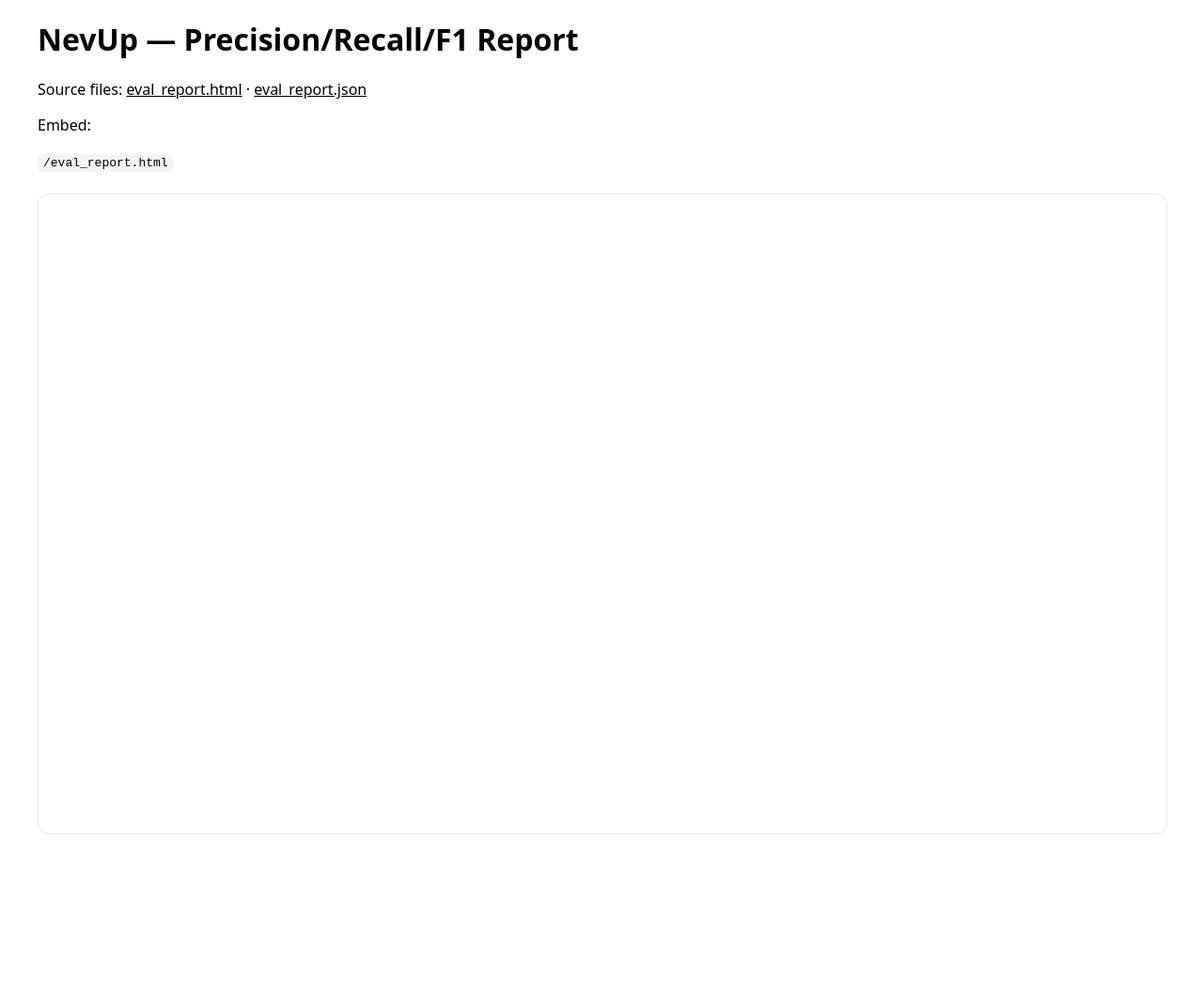
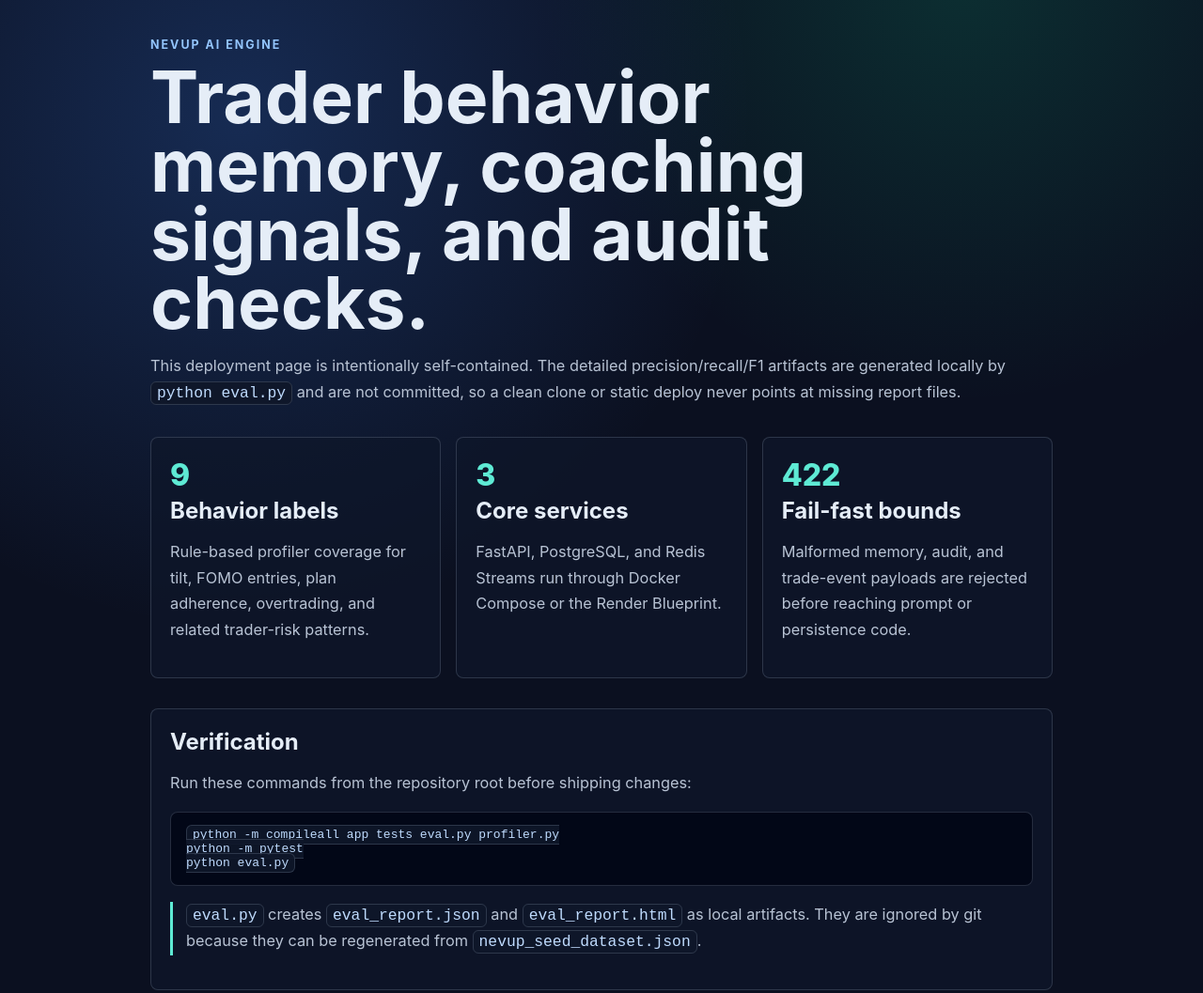
Before and after one commit to himanshu748/NevUP, a plain HTML site: page report/index.html in a window 1280 px wide. Shown: the part 20-1077 px from the top of the page at 94% size. Before the commit the page ends 953 px from the top, so only its background shows below. Drawn offline with Linux system fonts and the light colour scheme.

Commit message:
Make NevUP evaluation page self-contained

```diff
--- a/report/index.html
+++ b/report/index.html
@@ -3,27 +3,165 @@
   <head>
     <meta charset="utf-8" />
     <meta name="viewport" content="width=device-width, initial-scale=1" />
-    <title>NevUp — Eval Report</title>
+    <title>NevUp — Evaluation Summary</title>
     <style>
-      body { font-family: ui-sans-serif, system-ui, -apple-system, Segoe UI, Roboto, Helvetica, Arial, "Apple Color Emoji", "Segoe UI Emoji"; margin: 40px; }
-      a { color: inherit; }
-      .meta { margin-bottom: 24px; }
-      iframe { width: 100%; height: 85vh; border: 1px solid #e5e7eb; border-radius: 12px; }
-      code { background: #f3f4f6; padding: 2px 6px; border-radius: 6px; }
+      :root {
+        color-scheme: dark;
+        font-family: Inter, ui-sans-serif, system-ui, -apple-system, BlinkMacSystemFont, "Segoe UI", sans-serif;
+        background: #0b1020;
+        color: #e5edf7;
+      }
+
+      body {
+        margin: 0;
+        min-height: 100vh;
+        background:
+          radial-gradient(circle at 20% 10%, rgba(59, 130, 246, 0.24), transparent 34rem),
+          radial-gradient(circle at 80% 0%, rgba(16, 185, 129, 0.18), transparent 28rem),
+          #0b1020;
+      }
+
+      main {
+        margin: 0 auto;
+        max-width: 960px;
+        padding: 56px 24px;
+      }
+
+      .eyebrow {
+        color: #93c5fd;
+        font-size: 0.78rem;
+        font-weight: 700;
+        letter-spacing: 0.16em;
+        text-transform: uppercase;
+      }
+
+      h1 {
+        margin: 12px 0 16px;
+        max-width: 780px;
+        font-size: clamp(2.4rem, 8vw, 4.8rem);
+        line-height: 0.95;
+      }
+
+      p {
+        color: #b8c3d4;
+        font-size: 1.02rem;
+        line-height: 1.7;
+      }
+
+      .grid {
+        display: grid;
+        gap: 16px;
+        grid-template-columns: repeat(auto-fit, minmax(220px, 1fr));
+        margin: 32px 0;
+      }
+
+      .panel {
+        border: 1px solid rgba(148, 163, 184, 0.24);
+        border-radius: 8px;
+        background: rgba(15, 23, 42, 0.72);
+        padding: 20px;
+      }
+
+      .panel h2,
+      .panel h3 {
+        margin: 0 0 10px;
+      }
+
+      .metric {
+        color: #5eead4;
+        display: block;
+        font-size: 2rem;
+        font-weight: 800;
+        margin-bottom: 4px;
+      }
+
+      code {
+        background: rgba(15, 23, 42, 0.9);
+        border: 1px solid rgba(148, 163, 184, 0.24);
+        border-radius: 6px;
+        color: #bfdbfe;
+        padding: 2px 6px;
+      }
+
+      pre {
+        background: rgba(2, 6, 23, 0.9);
+        border: 1px solid rgba(148, 163, 184, 0.24);
+        border-radius: 8px;
+        color: #dbeafe;
+        overflow-x: auto;
+        padding: 16px;
+      }
+
+      a {
+        color: #93c5fd;
+      }
+
+      .note {
+        border-left: 3px solid #5eead4;
+        padding-left: 14px;
+      }
     </style>
   </head>
   <body>
-    <div class="meta">
-      <h1>NevUp — Precision/Recall/F1 Report</h1>
+    <main>
+      <span class="eyebrow">NevUp AI Engine</span>
+      <h1>Trader behavior memory, coaching signals, and audit checks.</h1>
       <p>
-        Source files:
-        <a href="../eval_report.html">eval_report.html</a>
-        ·
-        <a href="../eval_report.json">eval_report.json</a>
+        This deployment page is intentionally self-contained. The detailed
+        precision/recall/F1 artifacts are generated locally by <code>python eval.py</code>
+        and are not committed, so a clean clone or static deploy never points at
+        missing report files.
       </p>
-      <p>Embed:</p>
-      <p><code>/eval_report.html</code></p>
-    </div>
-    <iframe src="../eval_report.html" title="Eval Report"></iframe>
+
+      <section class="grid" aria-label="Evaluation scope">
+        <article class="panel">
+          <span class="metric">9</span>
+          <h2>Behavior labels</h2>
+          <p>Rule-based profiler coverage for tilt, FOMO entries, plan adherence, overtrading, and related trader-risk patterns.</p>
+        </article>
+        <article class="panel">
+          <span class="metric">3</span>
+          <h2>Core services</h2>
+          <p>FastAPI, PostgreSQL, and Redis Streams run through Docker Compose or the Render Blueprint.</p>
+        </article>
+        <article class="panel">
+          <span class="metric">422</span>
+          <h2>Fail-fast bounds</h2>
+          <p>Malformed memory, audit, and trade-event payloads are rejected before reaching prompt or persistence code.</p>
+        </article>
+      </section>
+
+      <section class="panel">
+        <h2>Verification</h2>
+        <p>Run these commands from the repository root before shipping changes:</p>
+        <pre><code>python -m compileall app tests eval.py profiler.py
+python -m pytest
+python eval.py</code></pre>
+        <p class="note">
+          <code>eval.py</code> creates <code>eval_report.json</code> and
+          <code>eval_report.html</code> as local artifacts. They are ignored by git
+          because they can be regenerated from <code>nevup_seed_dataset.json</code>.
+        </p>
+      </section>
+
+      <section class="grid" aria-label="API proof points">
+        <article class="panel">
+          <h3>Tenant safety</h3>
+          <p>Protected memory and event routes require JWT subject matching for every user-scoped path.</p>
+        </article>
+        <article class="panel">
+          <h3>Coaching SSE</h3>
+          <p>Streams structured <code>token</code>, <code>done</code>, or sanitized <code>error</code> events.</p>
+        </article>
+        <article class="panel">
+          <h3>Audit endpoint</h3>
+          <p>Checks coaching text against stored session IDs to flag unsupported memory references.</p>
+        </article>
+      </section>
+
+      <p>
+        Source: <a href="https://github.com/himanshu748/NevUP" rel="noopener noreferrer">github.com/himanshu748/NevUP</a>
+      </p>
+    </main>
   </body>
 </html>
```
Also changed, not shown: 2 other files.
